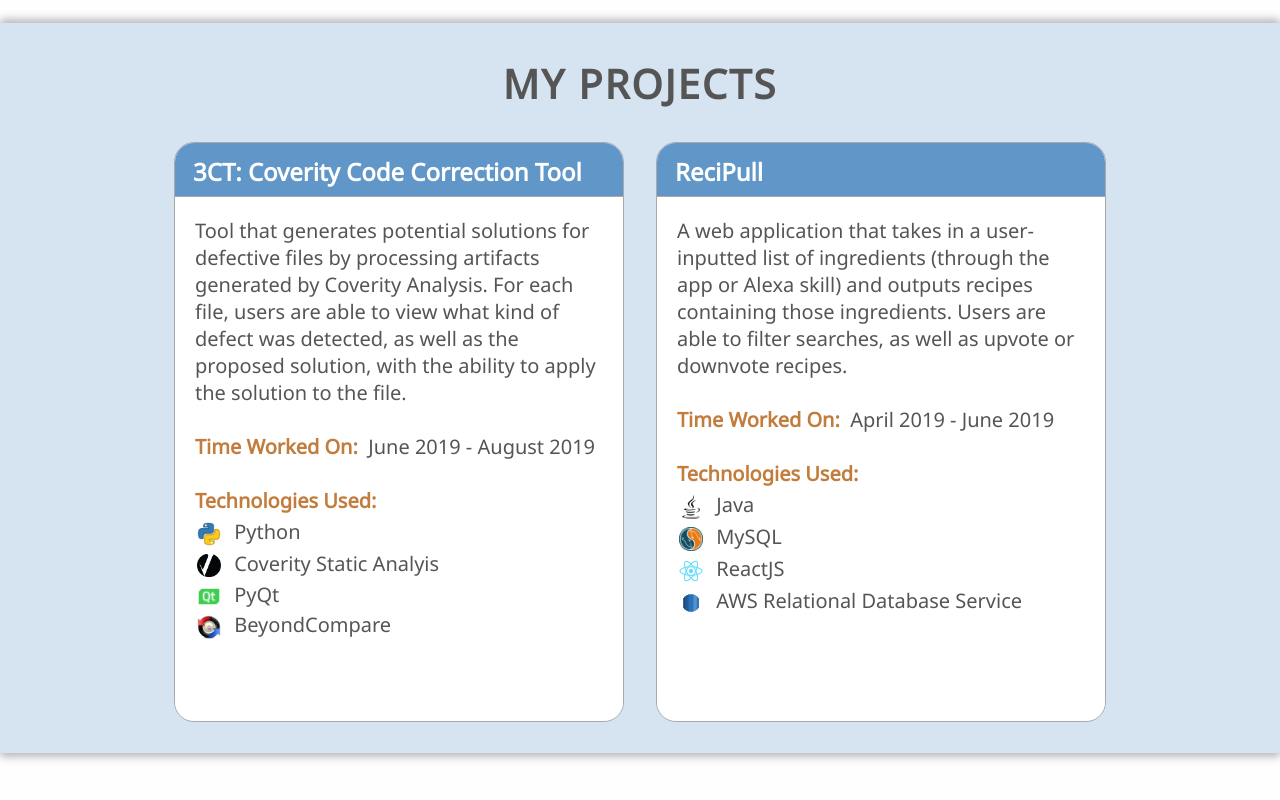
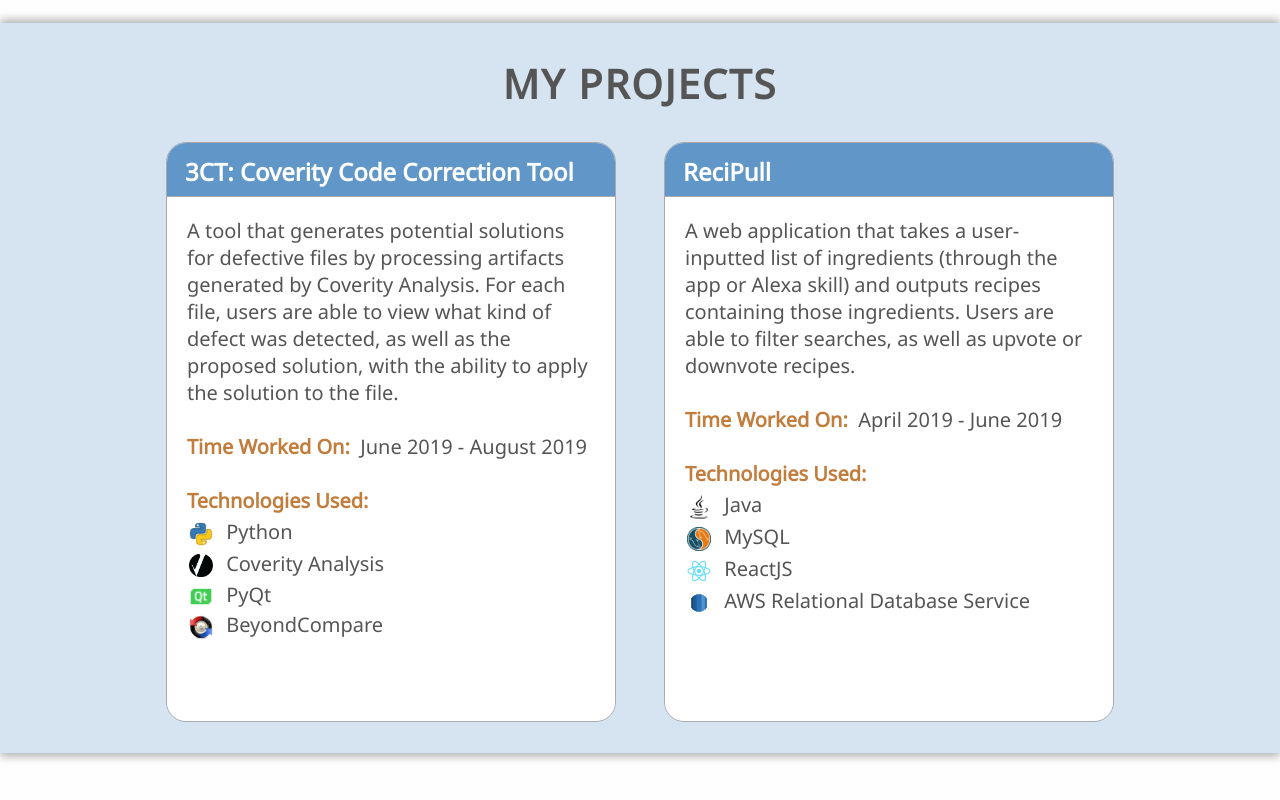
Before and after one commit to rhiannaso/rhiannaso.github.io, a React (Create React App) app: page / in a window 1280 px wide. Shown: the part 1497-2297 px from the top of the page. Built offline with nearby package versions, Linux system fonts and the light colour scheme; a web font is replaced by a local one.

Commit message:
Minor adjustments

```diff
--- a/src/App.css
+++ b/src/App.css
@@ -222,12 +222,12 @@
 
 .proj-1 {
   justify-self: end;
-  margin-right: 16px;
+  margin-right: 24px;
 }
 
 .proj-2 {
   justify-self: start;
-  margin-left: 16px;
+  margin-left: 24px;
 }
 
 .proj-name {
--- a/src/Components/Projects.js
+++ b/src/Components/Projects.js
@@ -14,18 +14,18 @@
     const projects = [
       {
         title: "3CT: Coverity Code Correction Tool",
-        desc: "Tool that generates potential solutions for defective files by \
+        desc: "A tool that generates potential solutions for defective files by \
         processing artifacts generated by Coverity Analysis. For each file, \
         users are able to view what kind of defect was detected, as well as \
         the proposed solution, with the ability to apply the solution to the file.",
         date: "June 2019 - August 2019",
         class: "proj proj-1",
         techImg: [Py, Cov, Qt, BC],
-        techTxt: ["Python", "Coverity Static Analyis", "PyQt", "BeyondCompare"]
+        techTxt: ["Python", "Coverity Analysis", "PyQt", "BeyondCompare"]
       },
       {
         title: "ReciPull",
-        desc: "A web application that takes in a user-inputted list of ingredients (through \
+        desc: "A web application that takes a user-inputted list of ingredients (through \
           the app or Alexa skill) and outputs recipes containing those ingredients. \
           Users are able to filter searches, as well as upvote or downvote recipes.",
         date: "April 2019 - June 2019",
```
